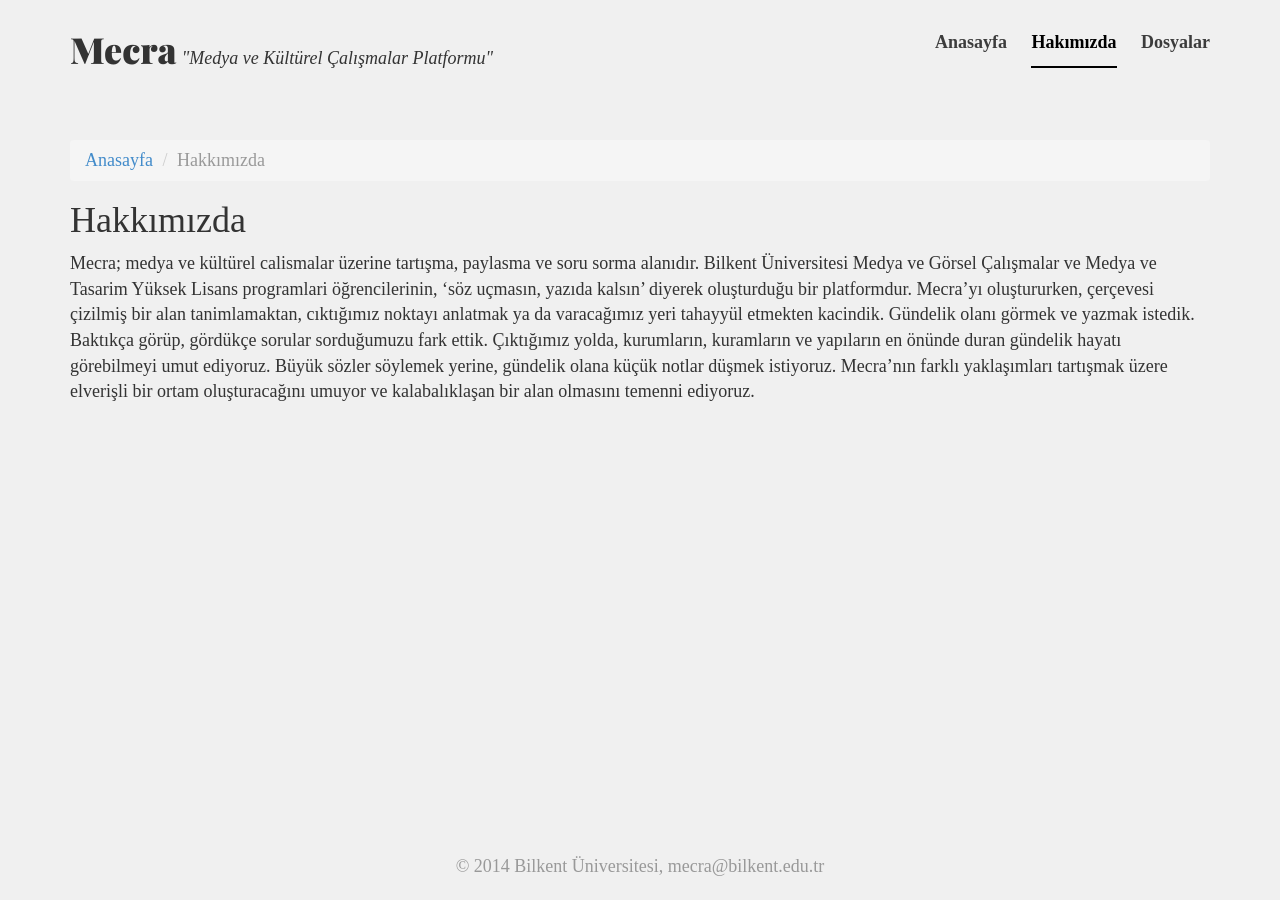
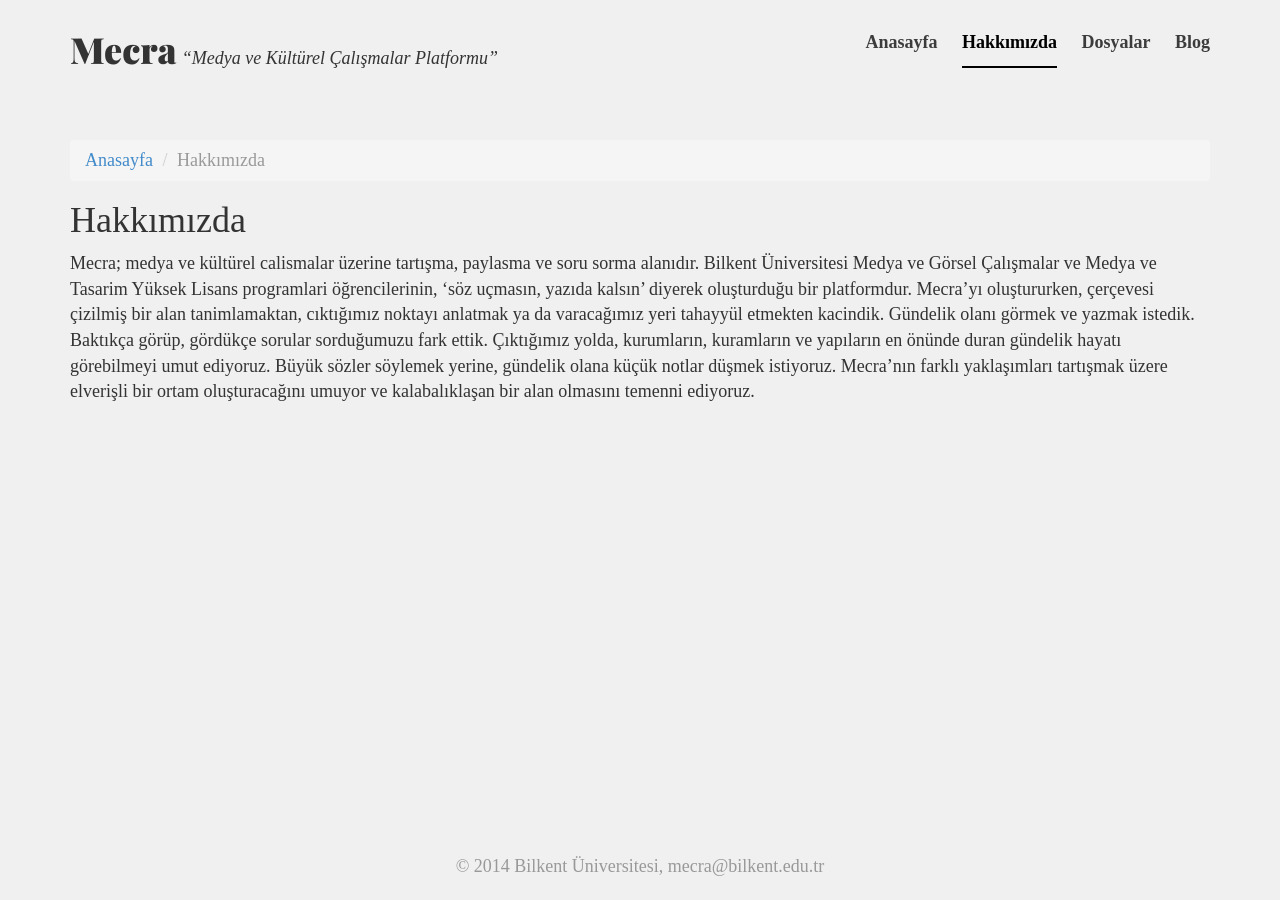
Before and after one commit to ilhan-mstf/mecra, a Jekyll site: the page built from about/index.html, in a window 1280 px wide. Built offline with Jekyll 4.4.1, drawn with Linux system fonts in a browser that asks for light colours; nearby versions of some CDN libraries; a file with an impossible date is left out.

Commit message:
Enable blog, typo corrections

```diff
--- a/_includes/blog.html
+++ b/_includes/blog.html
@@ -1,4 +1,3 @@
 <div>
-  <script async src="https://static.medium.com/embed.js"></script><a class="m-profile" data-width="100%" href="https://medium.com/@mustilica">Mustafa ilhan</a>
-  </div>
+    <script async src="https://static.medium.com/embed.js"></script><a class="m-profile" data-width="100%" href="https://medium.com/@mecra">Blog</a>
 </div>
--- a/_includes/header.html
+++ b/_includes/header.html
@@ -1,12 +1,12 @@
 <header>
   <div class="container">
     <h1 class="masthead-brand">Mecra</h1>
-    <span class="masthead-exp">"Medya ve Kültürel Çalışmalar Platformu"</span>
+    <span class="masthead-exp">“Medya ve Kültürel Çalışmalar Platformu”</span>
     <ul class="nav masthead-nav">
       <li {% if page.nav_active == 'index' %}class="active"{% endif %}><a href="/">Anasayfa</a></li>
-      <li {% if page.nav_active == 'about' %}class="active"{% endif %}><a href="/about">Hakımızda</a></li>
+      <li {% if page.nav_active == 'about' %}class="active"{% endif %}><a href="/about">Hakkımızda</a></li>
       <li {% if page.nav_active == 'issues' %}class="active"{% endif %}><a href="/issues">Dosyalar</a></li>
-      <!--<li><a href="/" target="_blank">Blog</a></li>-->
+      <li><a href="https://medium.com/@mecra" target="_blank">Blog</a></li>
     </ul>
   </div>
 </header>
--- a/index.html
+++ b/index.html
@@ -23,9 +23,7 @@
     </div>
 
     <div class="col-md-4">
-        {% comment %}
         {% include blog.html %}
-        {% endcomment %}
     </div>
 
   </div>
```
